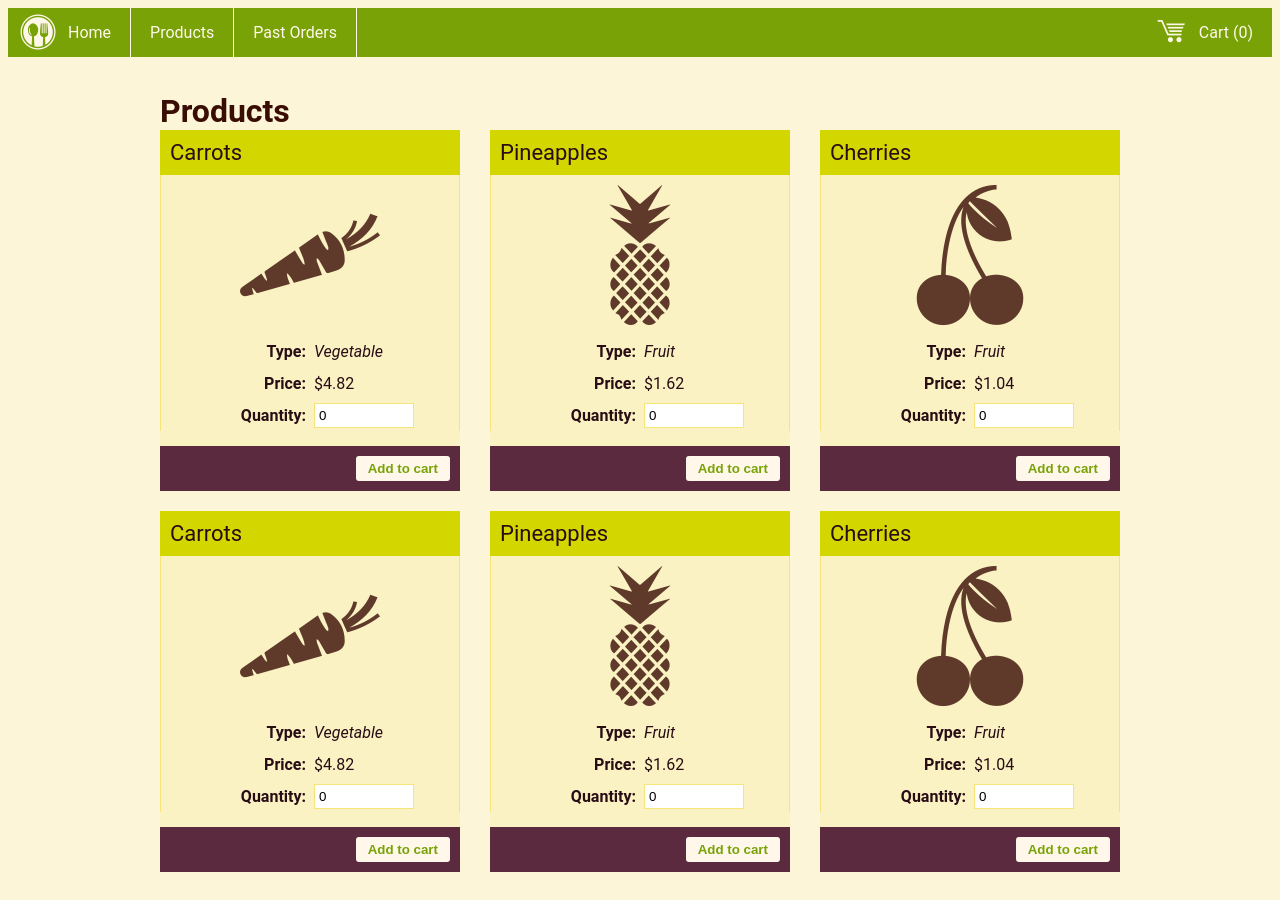
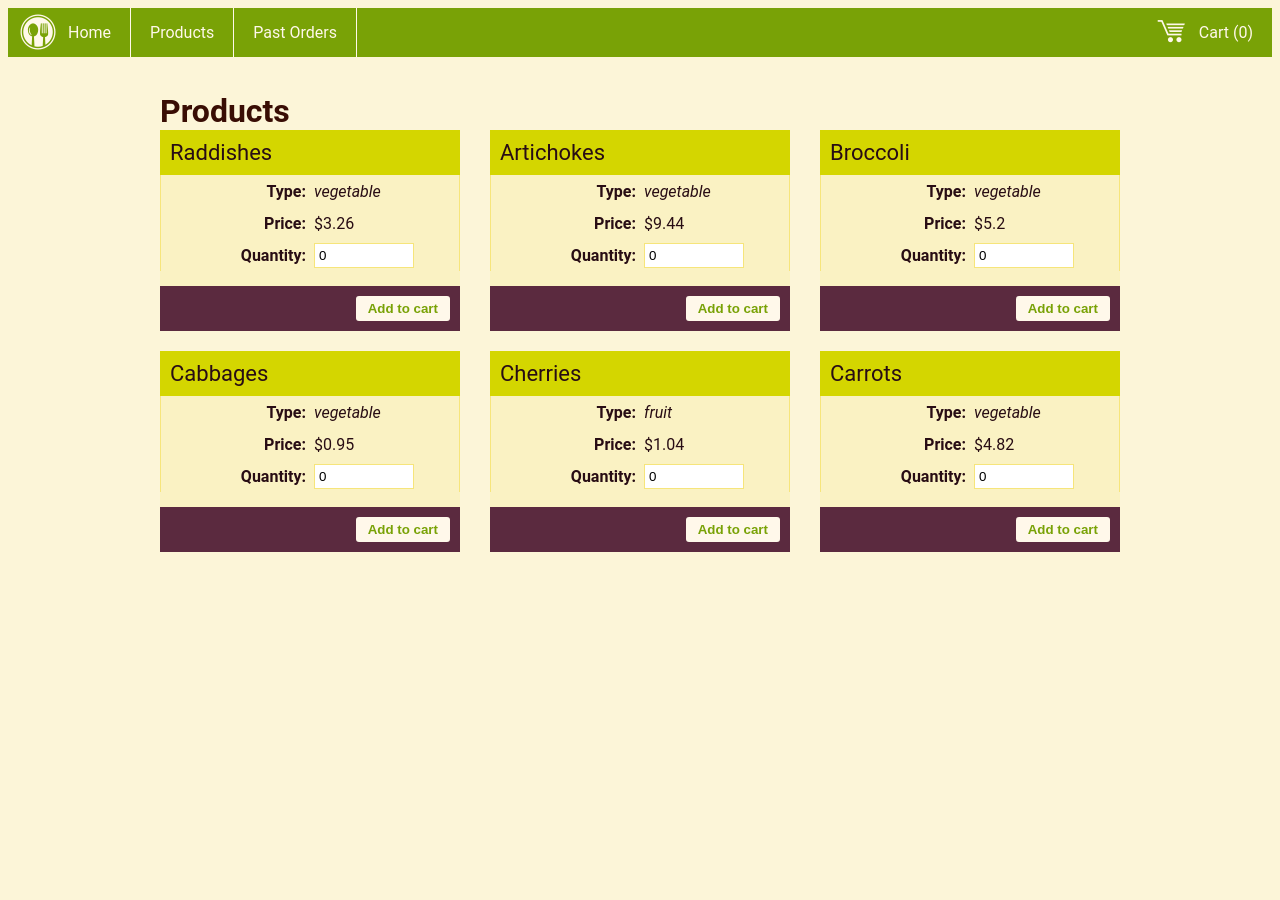
Before and after one commit to BillyZimmerman/Shopping-Cart-Vue-CLI, a Vue app: page /products in a window 1280 px wide. After the commit the page ends 800 px from the top, so only its background shows below. Built offline with nearby package versions, Linux system fonts and the light colour scheme.

Commit message:
completed site, checkout holds the data across different pages(routes), looking to update the design some

```diff
--- a/src/App.vue
+++ b/src/App.vue
@@ -8,22 +8,22 @@
       <router-link to="/products" class="top-bar-link">
         <span>Products</span>
       </router-link>
-          <router-link to="/past-orders" class="top-bar-link">
+      <router-link to="/past-orders" class="top-bar-link">
         <span>Past Orders</span>
       </router-link>
     </nav>
     <div @click="toggleSidebar" class="top-bar-cart-link">
-          <i class="icofont-cart-alt icofont-1x"></i>
-          <span>Cart ({{ totalQuantity }}) </span>
+      <i class="icofont-cart-alt icofont-1x"></i>
+      <span>Cart ({{ totalQuantity }})</span>
     </div>
   </header>
-  <router-view :inventory="inventory"/>
+  <router-view :inventory="inventory" :addToCart="addToCart" />
 
   <Sidebar
-    v-if="ShowSidebar"
+    v-if="showSidebar"
     :toggle="toggleSidebar"
     :cart="cart"
-    inventory="inventory"
+    :inventory="inventory"
     :remove="removeItem"
   />
 </template>
@@ -31,14 +31,13 @@
 <script>
 import Sidebar from '@/components/Sidebar.vue'
 import food from './food.json'
-
 export default {
   components: {
     Sidebar
   },
   data () {
     return {
-      showSidebar: true,
+      showSidebar: false,
       inventory: food,
       cart: {}
     }
@@ -51,12 +50,9 @@ export default {
     }
   },
   methods: {
-    addToCart (name, index) {
+    addToCart (name, quantity) {
       if (!this.cart[name]) this.cart[name] = 0
-      console.log(name, index)
-      this.cart[name] += this.inventory[index].quantity
-      this.inventory[index].quantity = 0
-      console.log(this.cart)
+      this.cart[name] += quantity
     },
     toggleSidebar () {
       this.showSidebar = !this.showSidebar
--- /dev/null
+++ b/src/components/ProductCard.vue
@@ -0,0 +1,52 @@
+<template>
+  <div class="card">
+    <div class="card-title">
+      {{ product.name }}
+    </div>
+    <div class="card-body">
+      <i class="icofont-10x icofont-{{ product.icon }}"></i>
+      <form>
+        <div class="row">
+          <div class="cell">
+            <label>Type:</label>
+          </div>
+          <div class="cell">
+            <em>{{ product.type }}</em>
+          </div>
+        </div>
+        <div class="row">
+          <div class="cell">
+            <label>Price:</label>
+          </div>
+          <div class="cell">
+            ${{ product.price.USD }}
+          </div>
+        </div>
+        <div class="row">
+          <div class="cell">
+            <label>Quantity:</label>
+          </div>
+          <div class="cell">
+            <input type="number" v-model.number="quantity">
+          </div>
+        </div>
+      </form>
+    </div>
+    <div class="card-footer">
+      <button @click="addToCart(product.name, quantity)" class="btn btn-light">
+        Add to cart
+      </button>
+    </div>
+  </div>
+</template>
+
+<script>
+export default {
+  props: ['product', 'index', 'addToCart'],
+  data () {
+    return {
+      quantity: 0
+    }
+  }
+}
+</script>
--- a/src/router/index.js
+++ b/src/router/index.js
@@ -2,6 +2,7 @@ import { createRouter, createWebHistory } from 'vue-router'
 import Home from '../views/Home.vue'
 import Products from '../views/Products.vue'
 import PastOrders from '../views/PastOrders.vue'
+// import Sidebar from '../components/Sidebar.vue'
 
 const routes = [
   {
--- a/src/views/Home.vue
+++ b/src/views/Home.vue
@@ -6,67 +6,35 @@
       </div>
     </div>
 
-  <main class="wrapper">
+    <main class="wrapper">
 
-    <h2>Recommended</h2>
+      <h2>Recommended</h2>
 
-    <div class="recommended">
+      <div class="recommended">
 
-      <!-- USING SLICE TO ONLY SHOW THE FIRST 3 ITEMS AVAILABLE  -->
-      <div v-for='(product, i) in inventory.slice(0,3)' :key="product.id" class="card">
-        <div class="card-title">
-            {{ product.name }}
-        </div>
-        <div class="card-body">
-          <i class="icofont-10x icofont-{{ product.icon }}"></i>
-          <form>
-            <div class="row">
-              <div class="cell">
-                <label>Type:</label>
-              </div>
-              <div class="cell">
-                <em>{{ product.type }}</em>
-              </div>
-            </div>
-            <div class="row">
-              <div class="cell">
-                <label>Price:</label>
-              </div>
-              <div class="cell">
-                ${{ product.price.USD }}
-              </div>
-            </div>
-            <div class="row">
-              <div class="cell">
-                <label>Quantity:</label>
-              </div>
-              <div class="cell">
-                <!-- .number CONVERTS A STRING TO A NUMBER VALUE -->
-                <input type="number" v-model.number="product.quantity">
-              </div>
-            </div>
-          </form>
-        </div>
-        <div class="card-footer">
-          <!-- WHEN SOMEONE CLICKS THE ADDTOCART BUTTON IT WILL UPDATE THE CART  -->
-          <button @click="addToCart(product.name, i)" class="btn btn-light">
-            Add to cart
-          </button>
-        </div>
+        <ProductCard
+          v-for="(product, index) in inventory.slice(0,3)"
+          :key="product.id"
+          class="card"
+          :index="index"
+          :product="product"
+          :addToCart="addToCart"
+        />
+
       </div>
 
-    </div>
-
-  </main>
+    </main>
 
   </div>
 </template>
+
 <script>
-
+import ProductCard from '@/components/ProductCard.vue'
 export default {
   name: 'Home',
-  props: ['inventory'],
+  props: ['inventory', 'addToCart'],
   components: {
+    ProductCard
   }
 }
 </script>
--- a/src/views/Products.vue
+++ b/src/views/Products.vue
@@ -3,233 +3,26 @@
     <h1>Products</h1>
 
     <div class="card-container">
-      <div class="card">
-        <div class="card-title">
-          Carrots
-        </div>
-        <div class="card-body">
-          <i class="icofont-10x icofont-carrot"></i>
-          <form>
-            <div class="row">
-              <div class="cell">
-                <label>Type:</label>
-              </div>
-              <div class="cell">
-                <em>Vegetable</em>
-              </div>
-            </div>
-            <div class="row">
-              <div class="cell">
-                <label>Price:</label>
-              </div>
-              <div class="cell">
-                $4.82
-              </div>
-            </div>
-            <div class="row">
-              <div class="cell">
-                <label>Quantity:</label>
-              </div>
-              <div class="cell">
-                <input type="number" value="0">
-              </div>
-            </div>
-          </form>
-        </div>
-        <div class="card-footer">
-          <button class="btn btn-light">Add to cart</button>
-        </div>
-      </div>
-
-      <div class="card">
-        <div class="card-title">
-          Pineapples
-        </div>
-        <div class="card-body">
-          <i class="icofont-10x icofont-pineapple"></i>
-          <form>
-            <div class="row">
-              <div class="cell">
-                <label>Type:</label>
-              </div>
-              <div class="cell">
-                <em>Fruit</em>
-              </div>
-            </div>
-            <div class="row">
-              <div class="cell">
-                <label>Price:</label>
-              </div>
-              <div class="cell">
-                $1.62
-              </div>
-            </div>
-            <div class="row">
-              <div class="cell">
-                <label>Quantity:</label>
-              </div>
-              <div class="cell">
-                <input type="number" value="0">
-              </div>
-            </div>
-          </form>
-        </div>
-        <div class="card-footer">
-          <button class="btn btn-light">Add to cart</button>
-        </div>
-      </div>
-
-      <div class="card">
-        <div class="card-title">
-          Cherries
-        </div>
-        <div class="card-body">
-          <i class="icofont-10x icofont-cherry"></i>
-          <form>
-            <div class="row">
-              <div class="cell">
-                <label>Type:</label>
-              </div>
-              <div class="cell">
-                <em>Fruit</em>
-              </div>
-            </div>
-            <div class="row">
-              <div class="cell">
-                <label>Price:</label>
-              </div>
-              <div class="cell">
-                $1.04
-              </div>
-            </div>
-            <div class="row">
-              <div class="cell">
-                <label>Quantity:</label>
-              </div>
-              <div class="cell">
-                <input type="number" value="0">
-              </div>
-            </div>
-          </form>
-        </div>
-        <div class="card-footer">
-          <button class="btn btn-light">Add to cart</button>
-        </div>
-      </div>
-
-      <div class="card">
-        <div class="card-title">
-          Carrots
-        </div>
-        <div class="card-body">
-          <i class="icofont-10x icofont-carrot"></i>
-          <form>
-            <div class="row">
-              <div class="cell">
-                <label>Type:</label>
-              </div>
-              <div class="cell">
-                <em>Vegetable</em>
-              </div>
-            </div>
-            <div class="row">
-              <div class="cell">
-                <label>Price:</label>
-              </div>
-              <div class="cell">
-                $4.82
-              </div>
-            </div>
-            <div class="row">
-              <div class="cell">
-                <label>Quantity:</label>
-              </div>
-              <div class="cell">
-                <input type="number" value="0">
-              </div>
-            </div>
-          </form>
-        </div>
-        <div class="card-footer">
-          <button class="btn btn-light">Add to cart</button>
-        </div>
-      </div>
-
-      <div class="card">
-        <div class="card-title">
-          Pineapples
-        </div>
-        <div class="card-body">
-          <i class="icofont-10x icofont-pineapple"></i>
-          <form>
-            <div class="row">
-              <div class="cell">
-                <label>Type:</label>
-              </div>
-              <div class="cell">
-                <em>Fruit</em>
-              </div>
-            </div>
-            <div class="row">
-              <div class="cell">
-                <label>Price:</label>
-              </div>
-              <div class="cell">
-                $1.62
-              </div>
-            </div>
-            <div class="row">
-              <div class="cell">
-                <label>Quantity:</label>
-              </div>
-              <div class="cell">
-                <input type="number" value="0">
-              </div>
-            </div>
-          </form>
-        </div>
-        <div class="card-footer">
-          <button class="btn btn-light">Add to cart</button>
-        </div>
-      </div>
-
-      <div class="card">
-        <div class="card-title">
-          Cherries
-        </div>
-        <div class="card-body">
-          <i class="icofont-10x icofont-cherry"></i>
-          <form>
-            <div class="row">
-              <div class="cell">
-                <label>Type:</label>
-              </div>
-              <div class="cell">
-                <em>Fruit</em>
-              </div>
-            </div>
-            <div class="row">
-              <div class="cell">
-                <label>Price:</label>
-              </div>
-              <div class="cell">
-                $1.04
-              </div>
-            </div>
-            <div class="row">
-              <div class="cell">
-                <label>Quantity:</label>
-              </div>
-              <div class="cell">
-                <input type="number" value="0">
-              </div>
-            </div>
-          </form>
-        </div>
-        <div class="card-footer">
-          <button class="btn btn-light">Add to cart</button>
-        </div>
-      </div>
+      <ProductCard
+        v-for='(product, index) in inventory.slice(0,6)'
+        :key="product.id"
+        class="card"
+        :index="index"
+        :product="product"
+        :addToCart="addToCart"
+      />
     </div>
   </main>
+
 </template>
+
+<script>
+import ProductCard from '@/components/ProductCard.vue'
+
+export default {
+  props: ['inventory', 'addToCart'],
+  components: {
+    ProductCard
+  }
+}
+</script>
```
Also changed, not shown: src/components/Sidebar.vue (+7 -5 lines).
